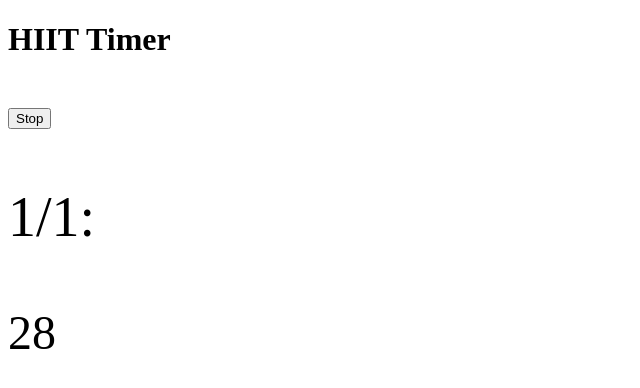
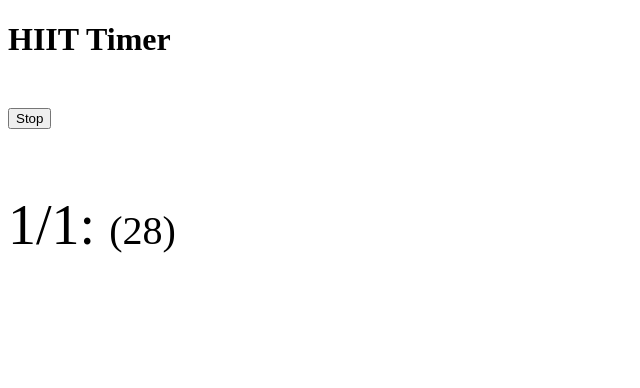
Before and after one commit to datchung/hiit-timer-prototype, a website: page index.htm in a window 1280 px wide. Both pictures are taken after a click on the button "Start". Shown: the whole page, without its empty margins (0-640 px from the left). Drawn offline with nearby package versions, Linux system fonts and the light colour scheme.

Commit message:
#3 time remaining (#5)
* #3 Fix countdown display skipping first count

* #3 Show remaining time in line with exercise

* #3 Apply styles to exercise and time remaining

```diff
--- a/index.htm
+++ b/index.htm
@@ -20,11 +20,11 @@
         #timer {
             display: none;
         }
-        #timer p {
+        #timer-display {
             font-size: 3.5em;
         }
-        #time-remaining p {
-            font-size: 3em;
+        #time-remaining {
+            font-size: 2.5em;
         }
     </style>
 </head>
@@ -52,11 +52,8 @@
     <div id="timer">
         <input type="button" id="stop" value="Stop" />
 
-        <div id="timer-display">
-        </div>
-
-        <div id="time-remaining">
-        </div>
+        <span id="timer-display"></span>
+        <span id="time-remaining"></span>
     </div>
 
     <!--<script src="https://code.jquery.com/jquery-1.11.3.min.js"></script>-->
--- a/js/script.js
+++ b/js/script.js
@@ -33,7 +33,7 @@ $(document).ready(function() {
     };
 
     var showTimerMessage = function(message) {
-        $('#timer-display').append(message);
+        $('#timer-display').append('<br/>' + message);
         $('html, body').animate({
             scrollTop: $(document).height()-$(window).height()},
             500
@@ -41,7 +41,7 @@ $(document).ready(function() {
     };
 
     var showTimerTask = function(i, total, task) {
-        showTimerMessage('<p>' + (i + 1) + '/' + total + ': '  + task + '</p>');
+        showTimerMessage((i + 1) + '/' + total + ': '  + task);
     };
 
     var showTimerDone = function(i, total, task) {
@@ -51,7 +51,7 @@ $(document).ready(function() {
 
     var showTimerCountdown = function(timeRemaining) {
         if(timeRemaining) {
-            $('#time-remaining').html('<p>' + timeRemaining + '</p>');
+            $('#time-remaining').html('(' + timeRemaining + ')');
         }
         else {
             $('#time-remaining').html('');
@@ -64,9 +64,8 @@ $(document).ready(function() {
 
         showTimerCountdown(timeRemaining--);
         timerCountdownId = window.setInterval(function() {
-            if(timeRemaining < 0) {
+            if(timeRemaining < 1) {
                 window.clearInterval(timerCountdownId);
-                showTimerCountdown();
             }
             else {
                 showTimerCountdown(timeRemaining--);
```
